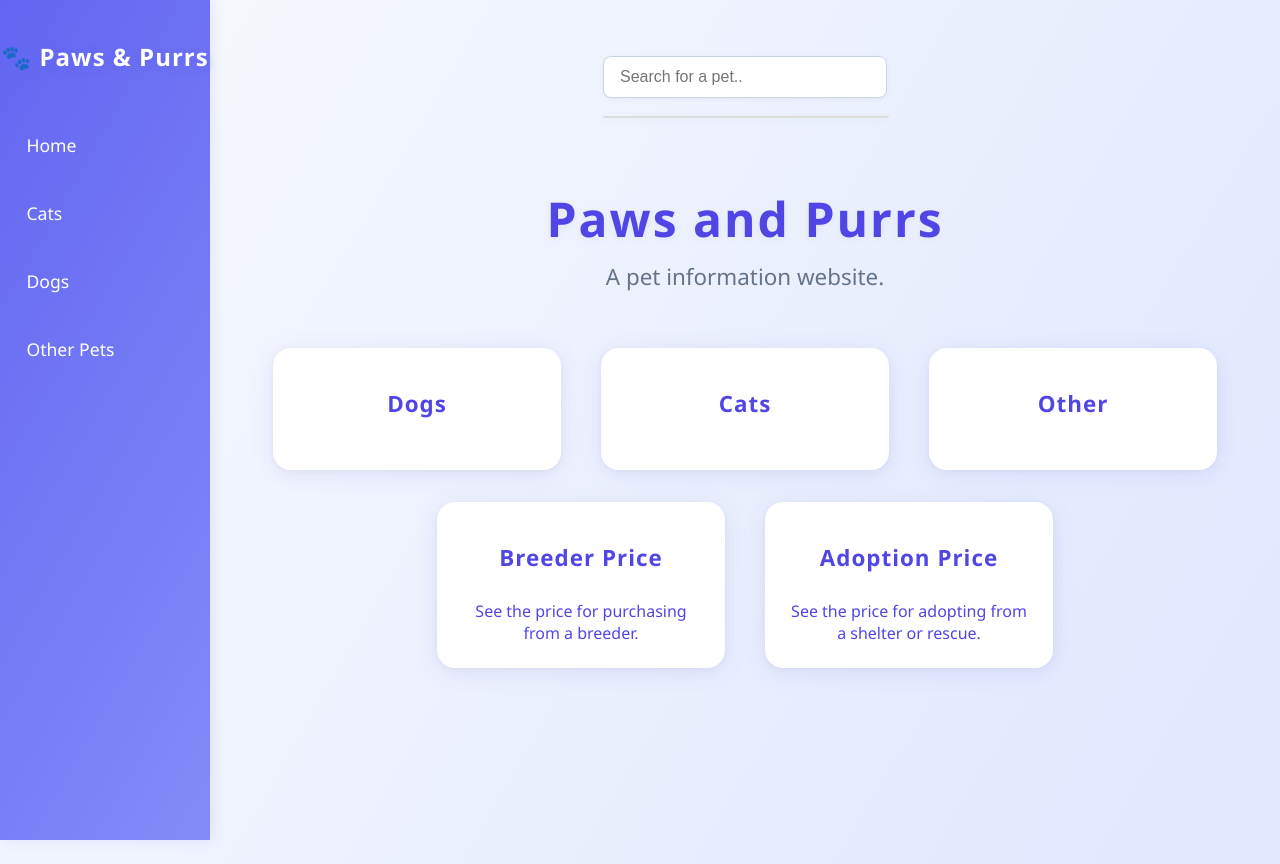
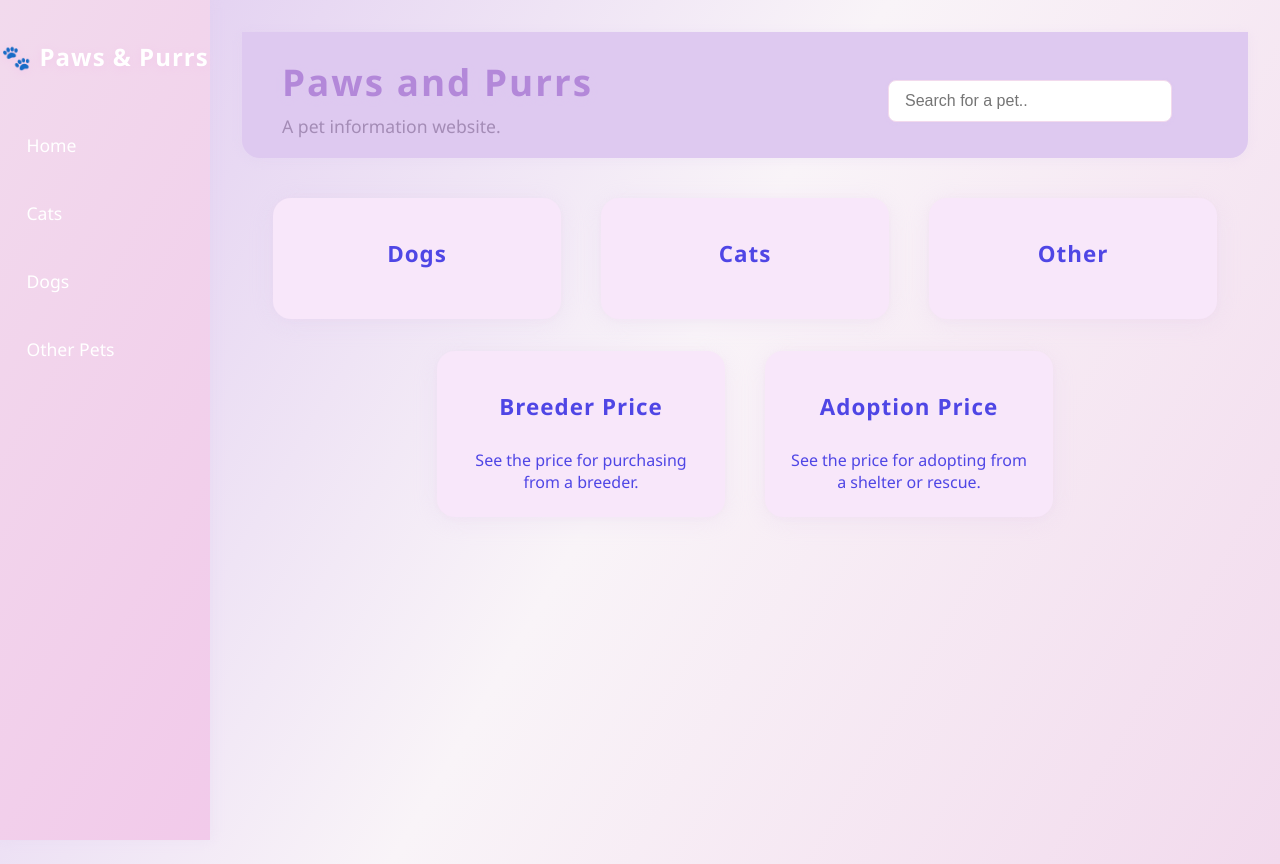
Before and after one commit to ProfessionalGamerx/PetsWebsite, a Flask app: page / in a window 1280 px wide. Run offline with Flask 3, Linux system fonts and the light colour scheme; data comes from the database, SQL or seed files in the repository.

Commit message:
changed header layout and styling for improved UI

```diff
--- a/app.py
+++ b/app.py
@@ -11,7 +11,6 @@ app.secret_key = 'your_secret_key_here'
 bcrypt = Bcrypt(app)
 # Path to the SQLite database file
 DATABASE = 'Backpack.db'
-
 
 
 # Helper function to query the database
@@ -41,7 +40,6 @@ def close_connection(exception):
     db = getattr(g, '_database', None)
     if db is not None:
         db.close()
-
 
 
 app.register_blueprint(routes)
--- a/static/style.css
+++ b/static/style.css
@@ -1,7 +1,59 @@
+/* --- Top Header Styles --- */
+.top-header {
+  display: flex;
+  align-items: center;
+  justify-content: space-between;
+  background: #DEC9F0;
+  padding: 1.5em 2.5em 1.2em 2.5em;
+  border-radius: 0 0 18px 18px;
+  box-shadow: 0 2px 12px #DEC9F033;
+  margin-bottom: 2.5em;
+  position: relative;
+  z-index: 10;
+}
+.header-left {
+  display: flex;
+  flex-direction: column;
+  justify-content: center;
+}
+.header-search {
+  display: flex;
+  align-items: center;
+  min-width: 320px;
+}
+.top-header .title {
+  margin: 0 0 0.2em 0;
+  font-size: 2.3em;
+  text-align: left;
+}
+.top-header .subtitle {
+  margin: 0;
+  font-size: 1.1em;
+  text-align: left;
+}
+.top-header .search-container {
+  margin: 0;
+}
+@media (max-width: 900px) {
+  .top-header {
+    flex-direction: column;
+    align-items: flex-start;
+    padding: 1.2em 1em 1.2em 1em;
+    gap: 1em;
+  }
+  .header-search {
+    width: 100%;
+    min-width: 0;
+    margin-top: 1em;
+  }
+  .top-header .title, .top-header .subtitle {
+    text-align: left;
+  }
+}
 /* --- General Styles --- */
 body {
   font-family: 'Segoe UI', 'Arial', sans-serif;
-  background: linear-gradient(120deg, #f8fafc 0%, #e0e7ff 100%);
+  background: linear-gradient(120deg, #DEC9F0 0%, #F9F4F8 50%, #F2DAED 100%);
   margin: 0;
   padding: 0;
   min-height: 100vh;
@@ -12,16 +64,16 @@ body {
   font-size: 3em;
   margin-top: 1.5em;
   margin-bottom: 0.2em;
-  color: #4f46e5;
+  color: #B388D9;
   letter-spacing: 2px;
   font-weight: 700;
-  text-shadow: 0 2px 8px #e0e7ff;
+  text-shadow: 0 2px 8px #DEC9F0;
 }
 
 .subtitle {
   text-align: center;
   font-size: 1.4em;
-  color: #64748b;
+  color: #A48CB6;
   margin-bottom: 2.5em;
 }
 
@@ -58,9 +110,9 @@ p {
 }
 
 .pet-container {
-  background: #fff;
+  background: #F8E7FA;
   border-radius: 18px;
-  box-shadow: 0 4px 24px rgba(79,70,229,0.10), 0 1.5px 6px rgba(0,0,0,0.04);
+  box-shadow: 0 4px 24px #DEC9F033, 0 1.5px 6px #F2CAEA22;
   padding: 2.5em 1.5em 1.5em 1.5em;
   width: 240px;
   text-align: center;
@@ -69,7 +121,7 @@ p {
   overflow: hidden;
 }
 .pet-container:hover {
-  box-shadow: 0 8px 32px rgba(79,70,229,0.18), 0 2px 8px rgba(0,0,0,0.08);
+  box-shadow: 0 8px 32px #F2CAEA55, 0 2px 8px #D8BEE544;
   transform: translateY(-6px) scale(1.03);
   cursor: pointer;
 }
@@ -92,9 +144,9 @@ p {
 
 .container-box {
   border: none;
-  background: #fff;
+  background: #F9F4F8;
   border-radius: 16px;
-  box-shadow: 0 2px 12px rgba(79,70,229,0.10), 0 1px 4px rgba(0,0,0,0.04);
+  box-shadow: 0 2px 12px #DEC9F033, 0 1px 4px #F2CAEA22;
   padding: 1.5em 1em 1em 1em;
   transition: box-shadow 0.2s, transform 0.2s;
   position: relative;
@@ -102,7 +154,7 @@ p {
   text-align: center;
 }
 .container-box:hover {
-  box-shadow: 0 6px 24px rgba(79,70,229,0.16), 0 2px 8px rgba(0,0,0,0.08);
+  box-shadow: 0 6px 24px #F2CAEA55, 0 2px 8px #D8BEE544;
   transform: translateY(-4px) scale(1.02);
 }
 
@@ -134,8 +186,8 @@ a:hover, .btn:hover {
 }
 .btn {
   display: inline-block;
-  background: #6366f1;
-  color: #fff;
+  background: #F2CAEA;
+  color: #B388D9;
   border: none;
   border-radius: 8px;
   padding: 0.6em 1.4em;
@@ -143,11 +195,11 @@ a:hover, .btn:hover {
   font-weight: 600;
   margin-top: 1em;
   cursor: pointer;
-  box-shadow: 0 1px 4px rgba(79,70,229,0.10);
+  box-shadow: 0 1px 4px #DEC9F033;
   transition: background 0.15s, color 0.15s;
 }
 .btn:hover {
-  background: #4f46e5;
+  background: #D8BEE5;
   color: #fff;
 }
 
@@ -158,14 +210,13 @@ a:hover, .btn:hover {
   left: 0;
   width: 210px;
   height: 100vh;
-  background: linear-gradient(120deg, #6366f1 0%, #818cf8 100%);
+  background: linear-gradient(120deg, #F2DAED 0%, #F2CAEA 100%);
   color: #fff;
   display: flex;
   flex-direction: column;
   align-items: center;
   padding-top: 2.5em;
-  box-shadow: 2px 0 12px rgba(79,70,229,0.10);
-  /* z-index stacks overlapping HTML elements in the z-axis as long as the position value is not static */
+  box-shadow: 2px 0 12px #DEC9F033;
   z-index: 100;
 }
 .sidebar-title {
@@ -173,7 +224,7 @@ a:hover, .btn:hover {
   font-weight: 700;
   margin-bottom: 2em;
   letter-spacing: 1px;
-  text-shadow: 0 2px 8px #6366f1;
+  text-shadow: 0 2px 8px #F2CAEA;
 }
 .sidebar nav {
   display: flex;
@@ -192,8 +243,8 @@ a:hover, .btn:hover {
   margin-left: 0;
 }
 .sidebar nav a:hover, .sidebar nav a.active {
-  background: #fff;
-  color: #4f46e5;
+  background: #F9F4F8;
+  color: #B388D9;
 }
 
 .main-content {
@@ -209,50 +260,35 @@ a:hover, .btn:hover {
   margin: 0 auto 1.5em auto;
 }
 
-.autocomplete-items {
-  position: absolute;
-  top: 100%;
-  left: 0;
-  right: 0;
-  background: #fff;
-  border: 1px solid #ddd;
-  border-radius: 0 0 8px 8px;
-  z-index: 99;
-  max-height: 200px;
-  overflow-y: auto;
-  width: 100%;
-  margin-top: 2px;
-  box-shadow: 0 2px 8px rgba(100,116,139,0.10);
-}
 .autocomplete-item {
   padding: 0.5em 1em;
   cursor: pointer;
   font-size: 1em;
-  color: #334155;
-  background: #fff;
-  border-bottom: 1px solid #f1f5f9;
+  color: #B388D9;
+  background: #F9F4F8;
+  border-bottom: 1px solid #F2DAED;
   transition: background 0.15s;
 }
 .autocomplete-item:last-child {
   border-bottom: none;
 }
 .autocomplete-item:hover {
-  background: #f1f5f9;
+  background: #F2CAEA;
 }
 
 .search-input {
   width: 250px;
   padding: 0.7em 1em;
   border-radius: 8px;
-  border: 1px solid #cbd5e1;
+  border: 1px solid #F2DAED;
   font-size: 1em;
   margin: 1.5em 0 1em 0;
-  box-shadow: 0 1px 4px rgba(100,116,139,0.08);
+  box-shadow: 0 1px 4px #DEC9F033;
   outline: none;
   transition: border 0.15s;
 }
 .search-input:focus {
-  border: 1.5px solid #6366f1;
+  border: 1.5px solid #F2CAEA;
 }
 
 /* --- Responsive --- */
@@ -294,4 +330,3 @@ a:hover, .btn:hover {
     margin-left: 0;
     padding: 1em 0.5em 1em 0.5em;
   }
-}
--- a/templates/index.html
+++ b/templates/index.html
@@ -1,14 +1,19 @@
 {% extends "layout.html" %}
 {% block content %}
 
-  <div class="search-container">
-    <input type="text" id="search-input" placeholder="Search for a pet.." class="search-input" autocomplete="off" oninput="showSuggestions()">
-    <div id="autocomplete-list" class="autocomplete-items"></div>
-  </div>
+  <header class="top-header">
+    <div class="header-left">
+      <div class="title">Paws and Purrs</div>
+      <div class="subtitle">A pet information website.</div>
+    </div>
+    <div class="header-search">
+      <div class="search-container">
+        <input type="text" id="search-input" placeholder="Search for a pet.." class="search-input" autocomplete="off" oninput="showSuggestions()">
+        <div id="autocomplete-list" class="autocomplete-items"></div>
+      </div>
+    </div>
+  </header>
 
-
-  <div class="title">Paws and Purrs</div>
-  <div class="subtitle">A pet information website.</div>
   <div class="container-group">
 
     <a href="{{ url_for('routes.dogs') }}" class="pet-link">
```
